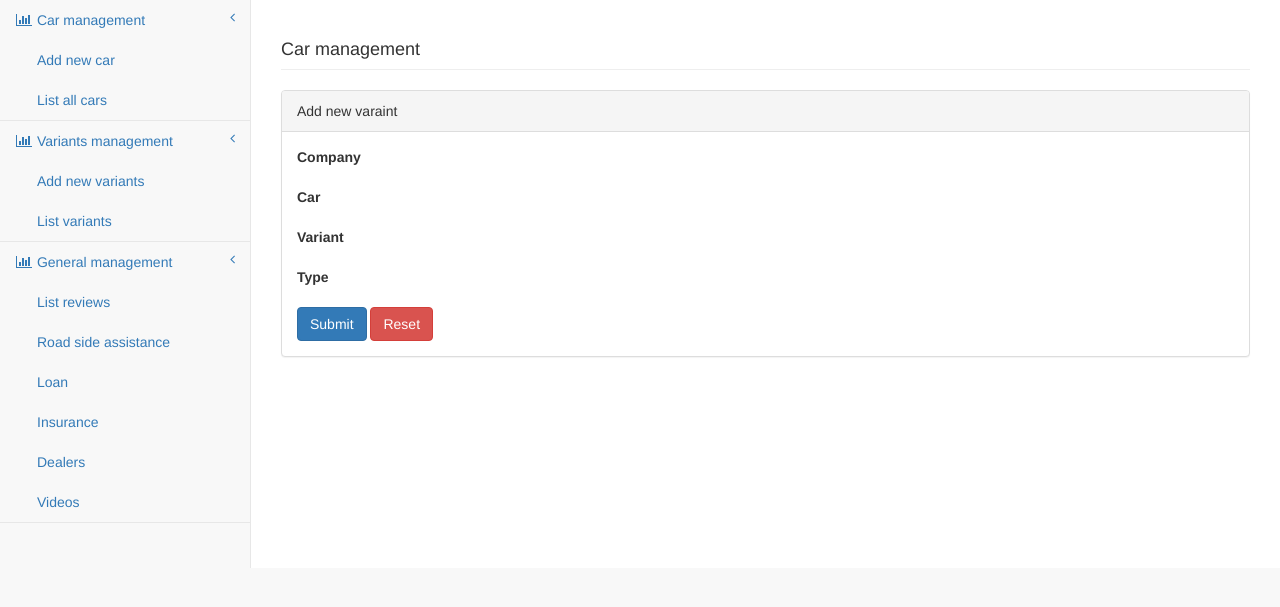
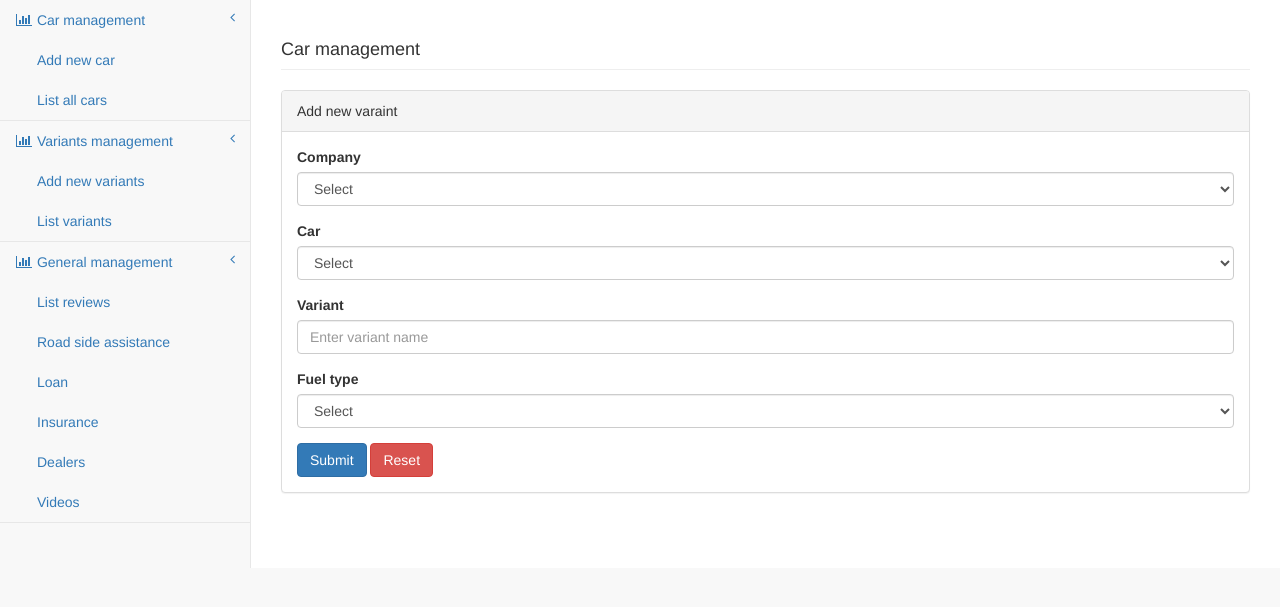
Before and after one commit to anoopms1988/gaadi, a Django app: page /console/addvariant in a window 1280 px wide. Shown: the part 51-658 px from the top of the page. Run offline with Django 3.2, Linux system fonts and the light colour scheme; the visitor is signed in with stand-in values (Sample User, id 1); style sheets or scripts are compiled from the project's sources; some libraries are stand-ins or nearby versions.

Commit message:
add variants

```diff
--- a/console/login/forms.py
+++ b/console/login/forms.py
@@ -1,5 +1,5 @@
 from django import forms
-from .models import Car, Company, CarType
+from .models import Car, Company, CarType, Variant, Fuel
 
 
 class LoginForm(forms.Form):
@@ -15,8 +15,6 @@
         model = Car
         fields = ['name', 'company', 'cartype', 'description']
 
-    required_css_class = "required"
-    error_css_class = 'error'
     company = forms.ChoiceField(error_messages={'required': 'Company name is required'},
                                 choices=[('', 'Select')] + [(o.id, o.name)
                                                             for o in Company.objects.all()],
@@ -29,3 +27,26 @@
                            widget=forms.TextInput(attrs={'class': 'form-control', 'placeholder': 'Enter car name'}))
     description = forms.CharField(required=False, widget=forms.Textarea(
         attrs={'class': 'form-control', 'placeholder': 'Enter car description'}))
+
+
+class VariantForm(forms.ModelForm):
+    class Meta:
+        model = Variant
+        fields = ['car', 'fuel', 'name']
+
+    company = forms.ChoiceField(error_messages={'required': 'Company name is required'},
+                                choices=[('', 'Select')] + [(o.id, o.name)
+                                                            for o in Company.objects.all()],
+                                required=True, widget=forms.Select(attrs={'class': 'form-control ', 'id': 'company'}))
+
+    car = forms.ChoiceField(error_messages={'required': 'Car name is required'},
+                            choices=[('', 'Select')] + [(o.id, o.name)
+                                                        for o in Car.objects.all()],
+                            required=True, widget=forms.Select(attrs={'class': 'form-control ', 'id': 'car'}))
+    fuel = forms.ChoiceField(error_messages={'required': 'fuel type is required'},
+                             choices=[('', 'Select')] + [(o.id, o.name)
+                                                         for o in Fuel.objects.all()],
+                             required=True, widget=forms.Select(attrs={'class': 'form-control'}))
+    name = forms.CharField(error_messages={'required': 'Variant name is required'}, required=True, max_length=100,
+                           widget=forms.TextInput(
+                               attrs={'class': 'form-control', 'placeholder': 'Enter variant name'}))
--- a/console/login/models.py
+++ b/console/login/models.py
@@ -2,12 +2,11 @@
 
 
 class Company(models.Model):
-
     class Meta:
         db_table = 'companies'
 
     def __str__(self):
-        pass
+        return str(self.name)
 
     name = models.CharField(max_length=100)
     logo = models.CharField(max_length=100)
@@ -16,7 +15,6 @@
 
 
 class CarType(models.Model):
-
     class Meta:
         db_table = 'cartypes'
 
@@ -26,12 +24,10 @@
 
 
 class Car(models.Model):
-
     class Meta:
         db_table = 'cars'
 
-
-    name = models.CharField(max_length=100,blank=False)
+    name = models.CharField(max_length=100, blank=False)
     is_active = models.BooleanField(default=True)
     created_at = models.DateTimeField(auto_now_add=True, null=True)
     updated_at = models.DateTimeField(auto_now=True, null=True)
@@ -39,5 +35,21 @@
     cartype = models.ForeignKey(CarType)
     description = models.CharField(max_length=100)
 
-    def __str__(self):
-    	return str(self.name)
+
+class Fuel(models.Model):
+    class Meta:
+        db_table = 'fueltype'
+
+    name = models.CharField(max_length=100)
+
+
+class Variant(models.Model):
+    class Meta:
+        db_table = 'variants'
+
+    car = models.ForeignKey(Car)
+    fuel = models.ForeignKey(Fuel,default=1)
+    name = models.CharField(max_length=100, blank=False)
+    is_active = models.BooleanField(default=True)
+    created_at = models.DateTimeField(auto_now_add=True, null=True)
+    updated_at = models.DateTimeField(auto_now=True, null=True)
--- a/console/login/templates/variant.html
+++ b/console/login/templates/variant.html
@@ -21,21 +21,23 @@
                 <div class="panel-body">
                     <div class="row">
                         <div class="col-lg-12">
-                            <form method='post' action=''>
+                            <form method='post' action='/console/addvariant'>
                                 {% csrf_token %}
                                 <div class="form-group">
                                     <label for="company">Company </label>
+                                    {{ form.company }}{{ form.company.errors.as_text }}
                                 </div>
                                 <div class="form-group">
                                     <label for="car">Car </label>
+                                    {{ form.car }}{{ form.car.errors.as_text }}
                                 </div>
                                 <div class="form-group">
                                     <label>Variant</label>
-
+                                    {{ form.name }}{{ form.name.errors.as_text }}
                                 </div>
                                 <div class="form-group">
-                                    <label>Type</label>
-
+                                    <label>Fuel type</label>
+                                    {{ form.fuel }}{{ form.fuel.errors.as_text }}
                                 </div>
                                 <input class="btn btn-primary" type="submit" value="Submit" name="addcar_submit">
                                 <button class="btn btn-danger" type="reset">Reset</button>
@@ -49,4 +51,26 @@
 {% endblock %}
 
 {% block script %}
+    <script type="text/javascript">
+    $(document).ready(function () {
+        $('#company').change(function () {
+            var companyId = $(this).val();
+            $.ajax({
+                type: "POST",
+                url: '/console/listcars',
+                data: {id: companyId,csrfmiddlewaretoken:'{{ csrf_token }}'},
+                dataType:'json',
+                success: function (response) {
+
+                    $.each(response, function (key, value) {
+                        if(key=='fields'){
+                            $('#car').append($('<option>').text(value.name).attr('value', value.company));
+                        }
+
+                    });
+                }
+            });
+        });
+    });
+</script>
 {% endblock %}
--- a/console/login/urls.py
+++ b/console/login/urls.py
@@ -1,7 +1,7 @@
 from django.conf.urls import include, url
 from django.contrib import admin
 from django.contrib.auth.decorators import login_required
-from .views import LoginView, CarView,VariantView
+from .views import LoginView, CarView, VariantView
 from . import views
 
 urlpatterns = [
@@ -16,5 +16,6 @@
         views.CarView().specific_car), name='specificcar'),
     url(r'^editcar', login_required(views.CarView().edit_car), name='editcar'),
     url(r'^addvariant', login_required(VariantView.as_view()), name='addvariant'),
+    url(r'^listcars', login_required(views.VariantView().specific_cars), name='listcars'),
     url(r'^', LoginView.as_view()),
 ]
--- a/console/login/views.py
+++ b/console/login/views.py
@@ -1,12 +1,13 @@
 from django.shortcuts import render
 from django.contrib.auth import authenticate, login, logout
 from django.views.generic import View
-from .forms import LoginForm, CarForm
-from django.http import HttpResponseRedirect, HttpResponse
+from .forms import LoginForm, CarForm, VariantForm
+from django.http import HttpResponseRedirect, HttpResponse, JsonResponse
 from django.contrib import messages
-from .models import Company, CarType, Car
+from .models import Company, CarType, Car, Variant, Fuel
 from django.core.paginator import Paginator, EmptyPage, PageNotAnInteger
 from django.conf import settings
+from django.core import serializers
 
 
 class LoginView(View):
@@ -125,4 +126,28 @@
     'Class for dealing with car details manipulation'
 
     def get(self, request, *args, **kwargs):
-        return render(request, 'variant.html', {})
+        return render(request, 'variant.html', {'form': VariantForm})
+
+    def post(self, request, *args, **kwargs):
+        form = VariantForm(request.POST)
+        if form.is_valid:
+            name = request.POST.get('name')
+            car_id = request.POST.get('car')
+            fuel_id = request.POST.get('fuel')
+            if name and car_id and fuel_id:
+                variant = Variant()
+                variant.name = name
+                variant.car = Car.objects.get(id=car_id)
+                variant.fuel = Fuel.objects.get(id=fuel_id)
+                variant.save()
+
+            return render(request, 'variant.html', {'form': form})
+        else:
+            return render(request, 'variant.html', {'form': form})
+
+    def specific_cars(self, request):
+        company_id = request.POST.get('id')
+        company = Company.objects.get(id=company_id)
+        car_list = Car.objects.filter(company=company)
+        data = serializers.serialize('json', car_list)
+        return HttpResponse(data)
```
Also changed, not shown: console/login/migrations/0001_initial.py, console/login/migrations/0002_auto_20150914_0605.py (deleted), console/login/migrations/0002_auto_20150917_1641.py, console/login/migrations/0003_auto_20150917_1642.py, console/login/migrations/0003_cartype.py (deleted), console/login/migrations/0004_auto_20150917_1644.py, console/login/migrations/0004_car.py (deleted), console/login/migrations/0006_auto_20150914_1101.py (deleted), console/login/migrations/0008_auto_20150915_0640.py (deleted), console/login/migrations/0009_auto_20150915_0642.py (deleted).
